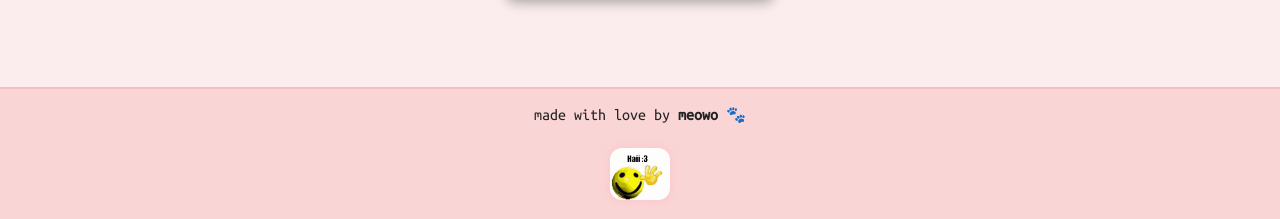
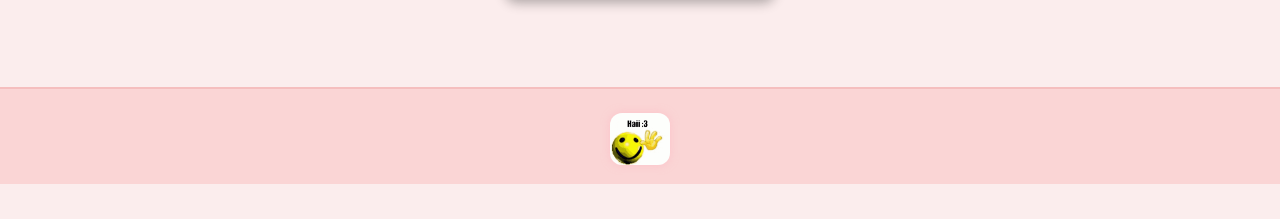
Before and after one commit to meowonality/cat, a plain HTML site: page index.html in a window 1280 px wide. Shown: the part 2589-2808 px from the top of the page. After the commit the page ends 2773 px from the top, so only its background shows below. Drawn offline with Linux system fonts and the light colour scheme.

Commit message:
Update index.html

```diff
--- a/index.html
+++ b/index.html
@@ -252,7 +252,6 @@
 
   <!-- Footer -->
   <footer>
-    <p>made with love by <b>meowo</b> 🐾</p>
     <img src="images/wave-emoji-smile-wave.gif" alt="cute gif" class="footer-gif">
   </footer>
 
```
